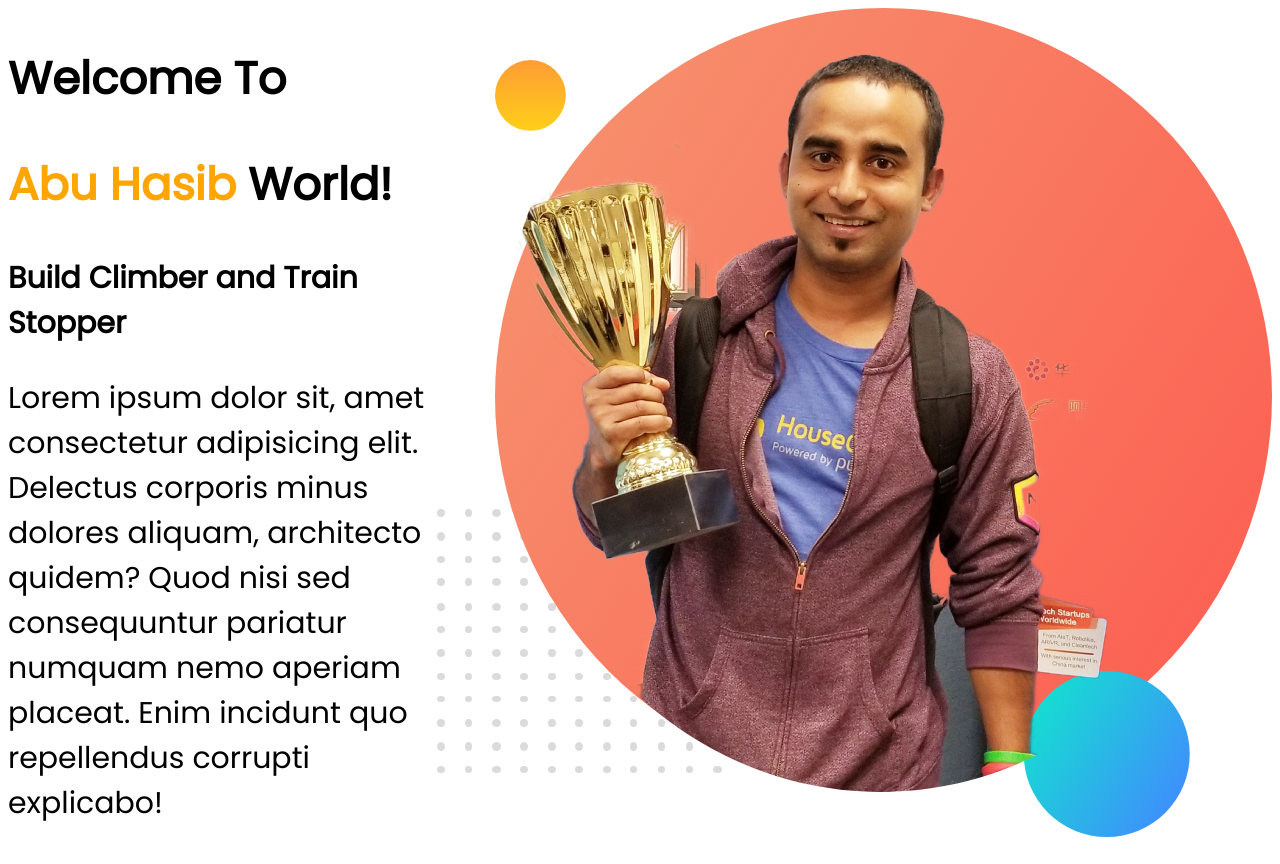
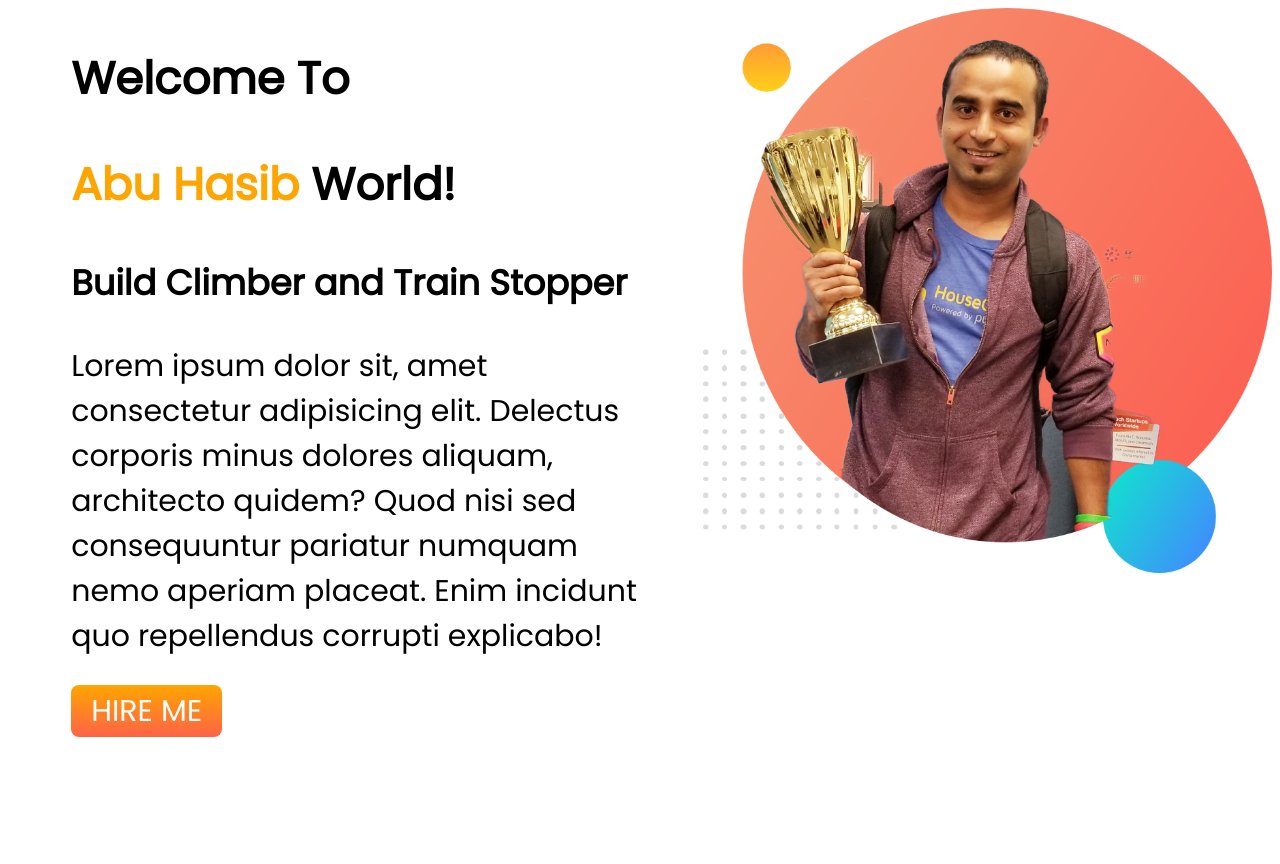
Before and after one commit to hasib9-99/developer-portfolio, a plain HTML site: page index.html in a window 1280 px wide. After the commit the page ends 800 px from the top, so only its background shows below. Drawn offline with Linux system fonts and the light colour scheme.

Commit message:
first section

```diff
--- a/index.html
+++ b/index.html
@@ -12,13 +12,14 @@
 </head>
 <body>
     <section class="first-section">
-        <div>
+        <div class="half-width">
             <h1>Welcome To</h1>
             <h1><span class="orenge-color">Abu Hasib</span> World!</h1>
-            <p><b>Build Climber and Train Stopper</b></p>
+            <h3>Build Climber and Train Stopper</h3>
             <P>Lorem ipsum dolor sit, amet consectetur adipisicing elit. Delectus corporis minus dolores aliquam, architecto quidem? Quod nisi sed consequuntur pariatur numquam nemo aperiam placeat. Enim incidunt quo repellendus corrupti explicabo!</P>
+            <a class="link-btn" target="_blank" href="https://github.com/hasib9-99">HIRE ME</a>
         </div>
-        <div>
+        <div class="half-width">
             <img src="images/jhankar.png" alt="">
         </div>
     </section>
--- a/style.css
+++ b/style.css
@@ -8,3 +8,17 @@ body{
 .first-section{
     display: flex;
 }
+.half-width{
+    width: 50%;
+    padding-left: 5%;
+}
+.half-width img{
+    width: 100%;
+}
+.link-btn{
+    text-decoration: none;
+    color: white;
+    background-image: linear-gradient(orange, tomato);
+    padding: 5px 20px;
+    border-radius: 8px;
+}
```
